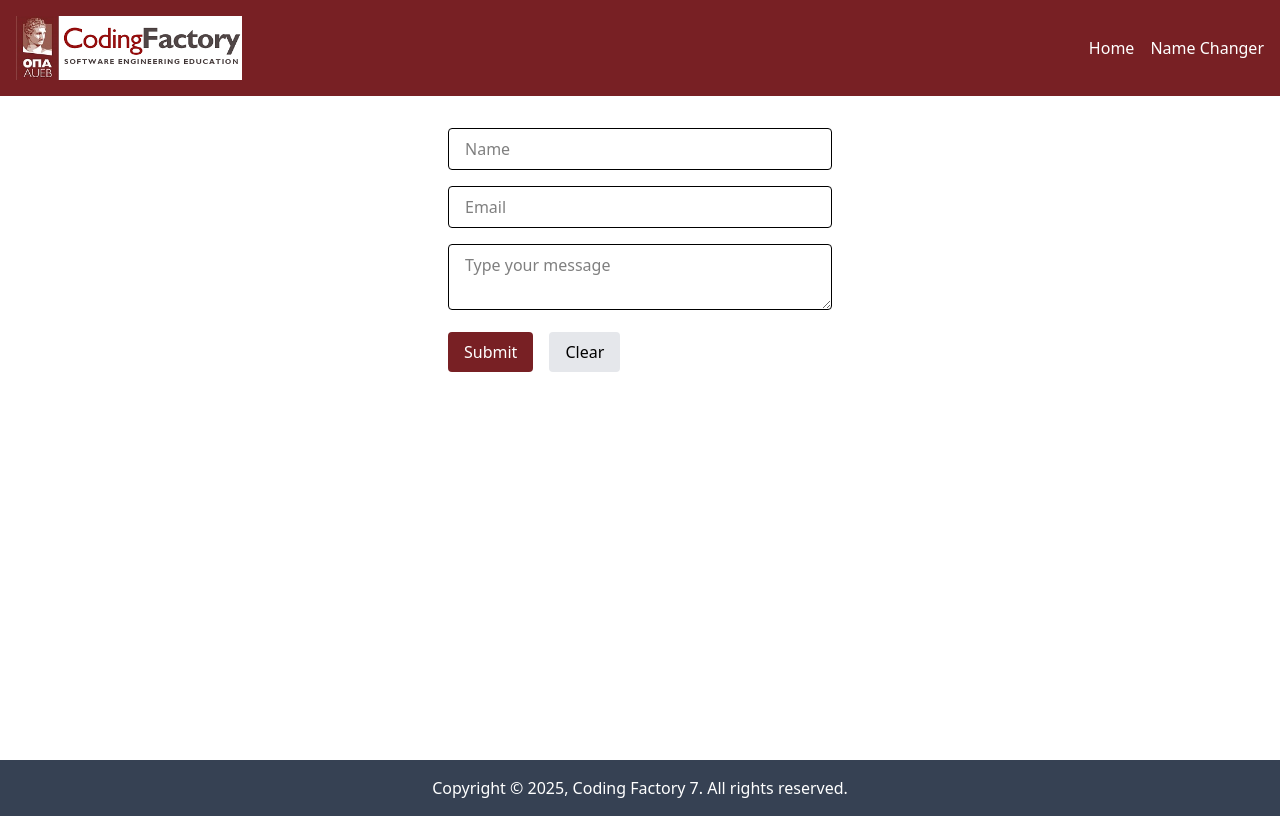
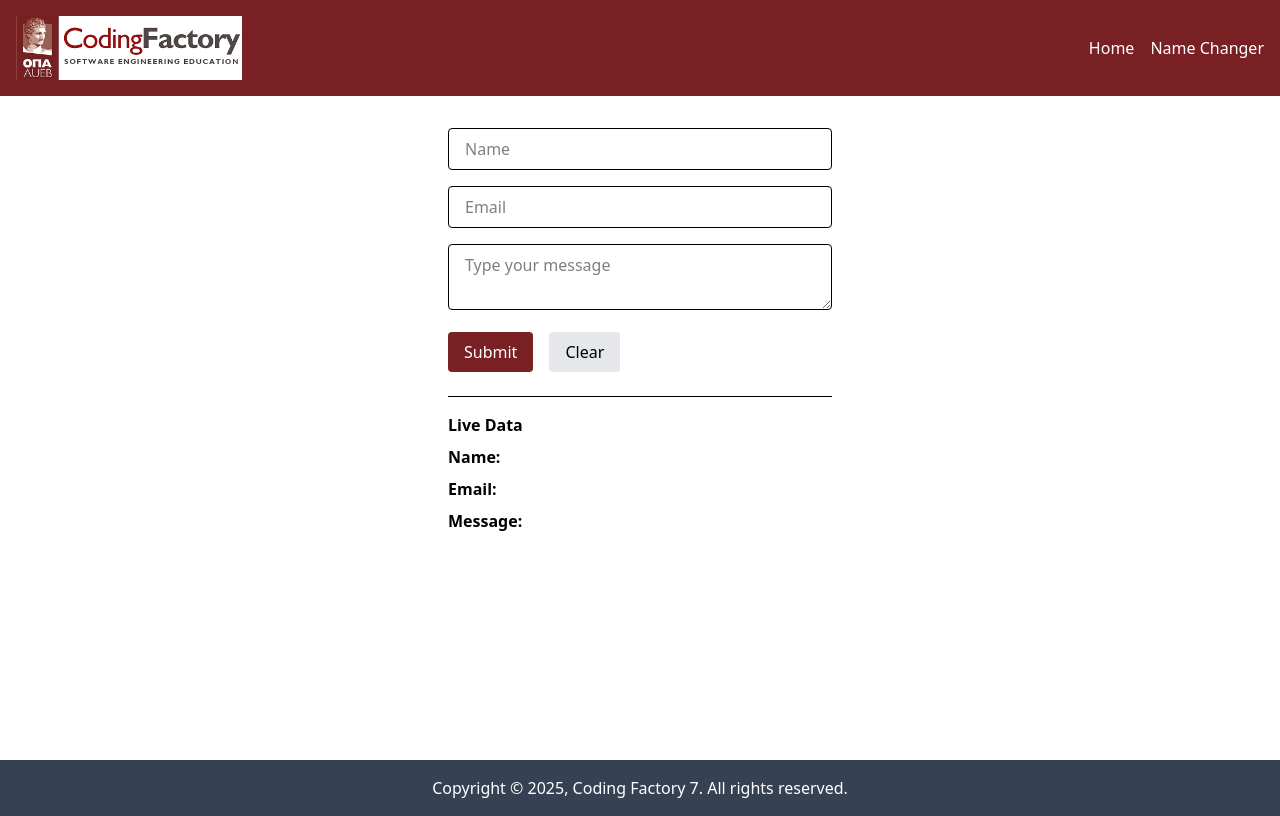
Before and after one commit to panos944/cf7-components-intro, a React (Vite) app: page / in a window 1280 px wide. Built offline with nearby package versions, Linux system fonts and the light colour scheme.

Commit message:
feat: add MultiFieldFormWithReactHook component integrating react-hook-form library

```diff
--- a/package.json
+++ b/package.json
@@ -10,10 +10,12 @@
     "preview": "vite preview"
   },
   "dependencies": {
+    "@hookform/resolvers": "^5.1.1",
     "@tailwindcss/vite": "^4.1.7",
     "lucide-react": "^0.511.0",
     "react": "^19.1.0",
     "react-dom": "^19.1.0",
+    "react-hook-form": "^7.58.0",
     "react-router": "^7.6.1",
     "tailwindcss": "^4.1.7",
     "zod": "^3.25.61"
--- a/src/App.tsx
+++ b/src/App.tsx
@@ -33,7 +33,8 @@
 // import MultiFieldForm from "./components/MultiFieldForm.tsx";
 import ExamplesPage from "./pages/ExamplesPage.tsx";
 // import MultiFieldFormWithValidation from "./components/MultiFieldFormWithValidation.tsx";
-import MultiFieldFormWithZodValidation from "./components/MultiFieldFormWithZodValidation.tsx";
+// import MultiFieldFormWithZodValidation from "./components/MultiFieldFormWithZodValidation.tsx";
+import MultiFieldFormWithReactHook from "./components/MultiFieldFormWithReactHook.tsx";
 
 function App() {
 
@@ -77,7 +78,8 @@
               {/*<Route index element={<HomePage />}/>*/}
               {/*<Route index element={<MultiFieldForm/>}/>*/}
               {/*<Route index element={<MultiFieldFormWithValidation/>}/>*/}
-              <Route index element={<MultiFieldFormWithZodValidation/>}/>
+              {/*<Route index element={<MultiFieldFormWithZodValidation/>}/>*/}
+              <Route index element={<MultiFieldFormWithReactHook/>}/>
               <Route path="users/:userId" element={<UserPage />}/>
               <Route path="users" element={<UserPage />}/>
             </Route>
--- /dev/null
+++ b/src/components/MultiFieldFormWithReactHook.tsx
@@ -0,0 +1,113 @@
+import {z} from "zod";
+import {useForm} from "react-hook-form";
+import {zodResolver} from "@hookform/resolvers/zod";
+
+const formSchema = z.object({
+  name: z.string().trim().nonempty("Name is required."),
+  email: z
+    .string()
+    .trim()
+    .nonempty("Email is required.")
+    .email("Email is invalid."),
+  message: z.string()
+    .trim()
+    .nonempty("Message is required.")
+    .min(5, "Message must be at least 5 characters.")
+    .max(8, "Message must be at most 8 characters."),
+});
+
+type FormValues = z.infer<typeof formSchema>;
+
+const initialValues = {
+  name: "",
+  email: "",
+  message: "",
+};
+
+const MultiFieldFormWithReactHook = () => {
+
+  const {
+    register,
+    handleSubmit,
+    formState: {errors},
+    reset,
+    watch,
+  } = useForm<FormValues>({
+    resolver: zodResolver(formSchema),
+    defaultValues: initialValues,
+    });
+
+  const onSubmit = (data: FormValues) => {
+    console.log(data);
+    reset();
+  }
+
+  const onClear = () => {
+    reset();
+  }
+
+  const watchedValues = watch();
+
+  return(
+    <>
+      <div className=" max-w-sm mx-auto mt-8">
+        <form onSubmit={handleSubmit(onSubmit)} className="space-y-4">
+          <div>
+            <input
+              {...register("name")} // name="name"
+              placeholder="Name"
+              className="w-full px-4 py-2 rounded border"
+              autoComplete="off"
+            />
+            {errors.name && (
+              <p className="text-cf-dark-red">{errors.name.message}</p>
+            )}
+          </div>
+          <div>
+            <input
+              {...register("email")}
+              placeholder="Email"
+              className="w-full px-4 py-2 rounded border"
+              autoComplete="off"
+            />
+            {errors.email && (
+              <p className="text-cf-dark-red">{errors.email.message}</p>
+            )}
+          </div>
+          <div>
+            <textarea
+              {...register("message")}
+              placeholder="Type your message"
+              className="w-full px-4 py-2 rounded border"
+            ></textarea>
+            {errors.message && (
+              <p className="text-cf-dark-red">{errors.message.message}</p>
+            )}
+          </div>
+          <div className="flex gap-4">
+            <button
+              type="submit"
+              className="bg-cf-dark-red text-white px-4 py-2 rounded"
+            >
+              Submit
+            </button>
+            <button
+              type="button"
+              onClick={onClear}
+              className="bg-gray-200 text-cf-gray-700 px-4 py-2 rounded">
+              Clear
+            </button>
+          </div>
+        </form>
+            <div className="mt-6 border-t pt-4 space-y-2">
+              <h2 className="font-semibold">Live Data</h2>
+              <p><strong>Name:</strong> {watchedValues.name}</p>
+              <p><strong>Email:</strong> {watchedValues.email}</p>
+              <p><strong>Message:</strong> {watchedValues.message}</p>
+            </div>
+      </div>
+    </>
+  )
+};
+
+export default MultiFieldFormWithReactHook;
```
